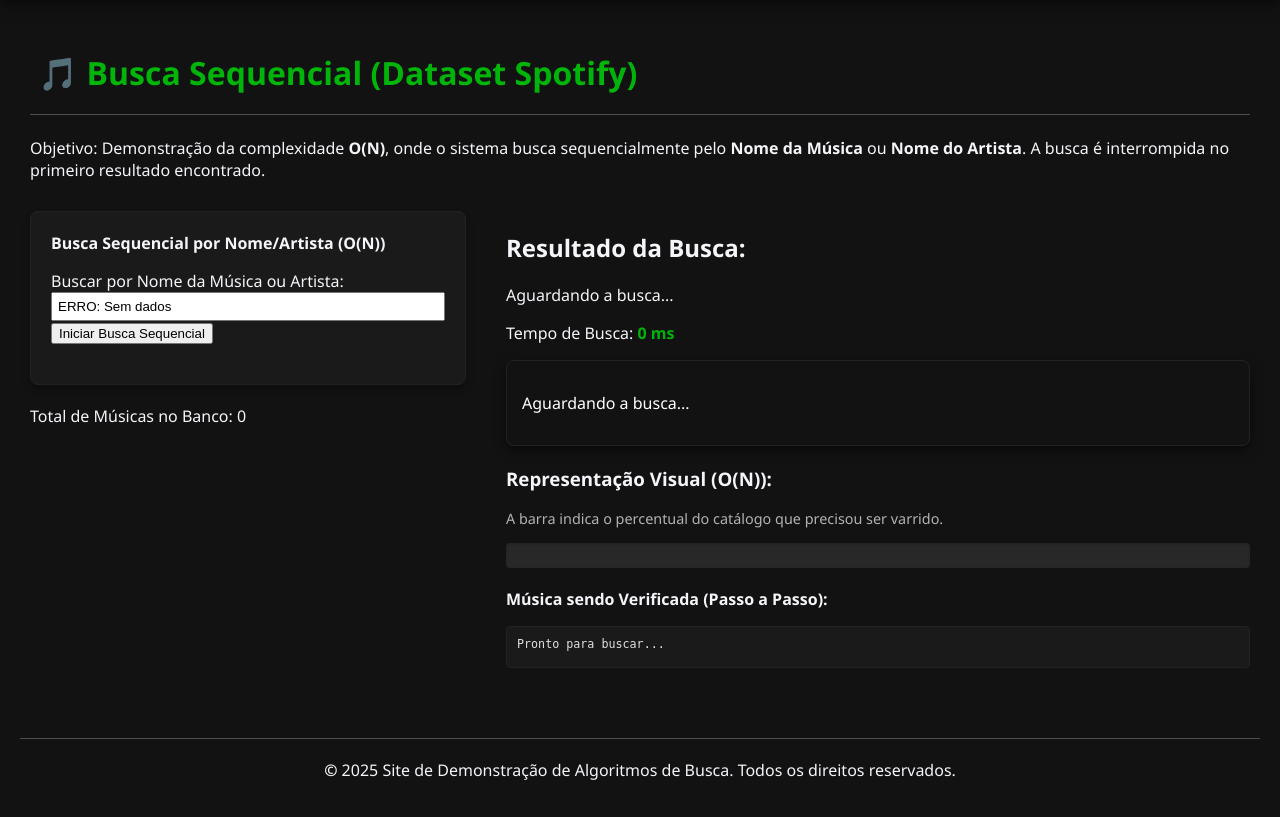
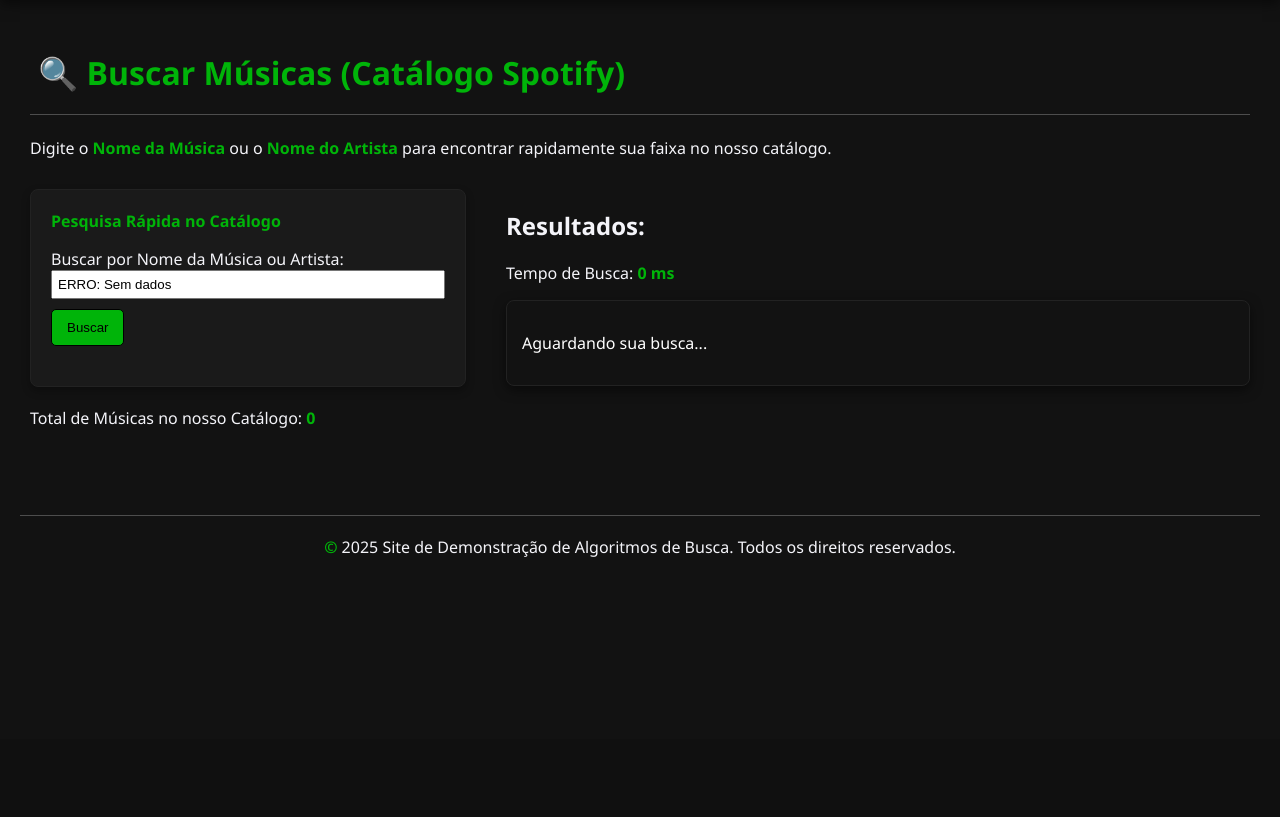
Before and after one commit to EduardoDreiss/trabalhoDana, a Django app: page /buscaSequencial/ in a window 1280 px wide. Shown: the part 61-878 px from the top of the page. After the commit the page ends 618 px from the top, so only its background shows below. Run offline with Django 5.2, Linux system fonts and the light colour scheme; data that the repository does not hold is empty.

Commit message:
tornar mais amigavel ao usuário

```diff
--- a/siteSearch/templates/siteProcura/busca_sequencial.html
+++ b/siteSearch/templates/siteProcura/busca_sequencial.html
@@ -1,20 +1,16 @@
 {% extends 'base.html' %}
 
-{% block title %}Busca Sequencial por Nome/Artista | Músicas Spotify{%endblock %}
-
-{% block content %}
+{% block title %}Resultados da Busca | Música Spotify{%endblock %} {% block content %}
 
 {{dados_para_js|json_script:"spotify-data" }}
 
 <h1 style="color: #00b409">
-   🎵 Busca Sequencial (Dataset Spotify)
+   🔍 Buscar Músicas (Catálogo Spotify)
   <hr style="border-color: #282828" />
 </h1>
 <p>
-  Objetivo: Demonstração da complexidade <strong>O(N)</strong>, onde o sistema
-  busca sequencialmente pelo <strong>Nome da Música</strong> ou
-  <strong>Nome do Artista</strong>. A busca é interrompida no primeiro resultado
-  encontrado.
+  Digite o <strong>Nome da Música</strong> ou o <strong>Nome do Artista</strong> para encontrar
+  rapidamente sua faixa no nosso catálogo.
 </p>
 
 <style>
@@ -89,6 +85,7 @@
   }
 
   .track-number {
+    /* Usado para o ícone de Play/Música */
     font-weight: bold;
     font-size: 1.5em;
     color: #00b409;
@@ -110,49 +107,9 @@
     margin-bottom: 10px;
   }
 
-  #status-steps strong,
+  /* Reintroduzindo cor de destaque para o tempo */
   #time-elapsed strong {
     color: #00b409;
-  }
-
-  /* --- CSS PARA A BARRA DE PROGRESSO VISUAL --- */
-  .progress-visualizer {
-    width: 100%;
-    background-color: #282828;
-    border-radius: 4px;
-    overflow: hidden;
-    height: 25px;
-    box-shadow: inset 0 1px 3px rgba(0, 0, 0, 0.2);
-    margin-bottom: 10px;
-  }
-
-  .progress-bar {
-    height: 100%;
-    width: 0;
-    background-color: #00b409;
-    transition: width 0.8s ease-out;
-    display: flex;
-    align-items: center;
-    justify-content: flex-end;
-  }
-
-  .progress-text {
-    color: black;
-    font-weight: bold;
-    font-size: 0.9em;
-    padding: 0 10px;
-  }
-
-  #current-track-display {
-    margin-top: 15px;
-    padding: 10px;
-    background-color: #1a1a1a;
-    border: 1px solid #222222;
-    border-radius: 4px;
-    font-family: monospace;
-    font-size: 0.9em;
-    color: #e0e0e0;
-    min-height: 20px;
   }
 
   /* responsividade */
@@ -197,7 +154,7 @@
   <div class="column-left">
     <div class="command-box">
       <p style="margin-top: 0">
-        <strong>Busca Sequencial por Nome/Artista (O(N))</strong>
+        <strong>Pesquisa Rápida no Catálogo</strong>
       </p>
       <div class="controls">
         <label for="target">Buscar por Nome da Música ou Artista:</label>
@@ -208,7 +165,7 @@
           style="width: 380px; padding: 5px"
           placeholder="Ex: nome da música ou artista"
         />
-        <button onclick="startSearch()">Iniciar Busca Sequencial</button>
+        <button onclick="startSearch()">Buscar</button>
       </div>
     </div>
 
@@ -216,28 +173,13 @@
   </div>
 
   <div class="column-right">
-    <h2>Resultado da Busca:</h2>
-    <p id="status-steps">Aguardando a busca...</p>
+    <h2>Resultados:</h2>
+
     <p id="time-elapsed">Tempo de Busca: <strong>0 ms</strong></p>
 
     <div id="resultBox" class="result-box">
-      <p id="status">Aguardando a busca...</p>
+      <p id="status">Aguardando sua busca...</p>
     </div>
-
-    <h3>Representação Visual (O(N)):</h3>
-    <p style="color: #b3b3b3; font-size: 0.9em">
-      A barra indica o percentual do catálogo que precisou ser varrido.
-    </p>
-    <div class="progress-visualizer">
-      <div id="progressBar" class="progress-bar">
-        <span id="progressText" class="progress-text">0%</span>
-      </div>
-    </div>
-
-    <p style="margin-top: 20px">
-      <strong>Música sendo Verificada (Passo a Passo):</strong>
-    </p>
-    <div id="current-track-display">Pronto para buscar...</div>
   </div>
 </div>
 <script>
@@ -258,25 +200,31 @@
 
   let isSearching = false;
 
-  // Referências
-  const currentTrackDisplay = document.getElementById("current-track-display");
+  // currentTrackDisplay (mock) mantido para evitar erros no JS que não foi totalmente removido
+  const currentTrackDisplay = { innerHTML: "Pronto para buscar..." };
 
   document.addEventListener("DOMContentLoaded", () => {
-    document.getElementById(
-      "totalRegistros"
-    ).textContent = `Total de Músicas no Banco: ${rawData.length}`;
+    // CORREÇÃO PRINCIPAL: Declarar targetInput
+    const targetInput = document.getElementById("target");
+    const totalRecordsDisplay = document.getElementById("totalRegistros");
+
+    totalRecordsDisplay.innerHTML = `Total de Músicas no nosso Catálogo: <strong>${rawData.length}</strong>`;
 
     // Sugere um valor inicial para teste
     if (rawData.length > 0) {
-      document.getElementById("target").value = rawData[0].track_artist;
+      targetInput.value = rawData[0].track_artist;
     } else {
-      document.getElementById("target").value = "ERRO: Sem dados";
+      targetInput.value = "ERRO: Sem dados";
+    }
+
+    // Adiciona o listener para a tecla Enter
+    targetInput.addEventListener("keydown", function (event) {
+      if (event.key === "Enter" || event.keyCode === 13) {
+        event.preventDefault();
+        startSearch();
       }
     });
-
-  // ----------------------------------------------------------------------------------
-  // FUNÇÕES DE DISPLAY
-  // ----------------------------------------------------------------------------------
+  });
 
   function displayResult(
     statusText,
@@ -286,10 +234,8 @@
     duration = 0
   ) {
     const resultBox = document.getElementById("resultBox");
-    const statusSteps = document.getElementById("status-steps");
+
     const timeElapsed = document.getElementById("time-elapsed");
-
-    statusSteps.innerHTML = `Total de Comparações (Passos): <strong>${comparacoes}</strong>`;
     timeElapsed.innerHTML = `Tempo de Busca: <strong>${duration.toFixed(
       3
     )} ms</strong>`;
@@ -304,11 +250,11 @@
       return;
     }
 
-    // Extrair campos corrigidos
-    const genero = musica.playlist_genre || "N/A";
+    // Extrair campos
+    const genero = musica.playlist_genre || "Gênero Desconhecido";
     const popularidade = musica.track_popularity || "N/A";
 
-    // NOVO: Lógica para formatar Duração (duration_ms) para MM:SS
+    // Lógica para formatar Duração (duration_ms) para MM:SS
     const duracaoMs = musica.duration_ms || 0;
     let duracaoFormatada = "N/A";
 
@@ -319,18 +265,18 @@
       duracaoFormatada = minutos + ":" + (segundos < 10 ? "0" : "") + segundos;
     }
 
-    // Construir o HTML com todos os detalhes
+    // Construir o HTML com todos os detalhes (Ícone de música em vez de número)
     if (success) {
       htmlContent = `
-<p class="result-title">✅ Música ENCONTRADA!</p>
+<p class="result-title">✅ Encontramos o resultado principal!</p>
 <div class="song-info">
-<span class="track-number">1</span>
+<span class="track-number">🎧</span>
 <div class="track-details">
 <p><strong>${musica.track_name}</strong></p>
-<p class="artist-name">${musica.track_artist}</p>
+<p class="artist-name">Artista: ${musica.track_artist}</p>
 <p class="artist-name">
     Gênero: <strong>${genero}</strong> |
-        Pop: ${popularidade} |
+    Popularidade: ${popularidade}% |
     Duração: ${duracaoFormatada}
   </p>
 </div>
@@ -350,43 +296,19 @@
     }
   }
 
-  function updateProgressBar(steps, total) {
-    const progressBar = document.getElementById("progressBar");
-    const progressText = document.getElementById("progressText");
-
-    let percentage = total === 0 ? 0 : (steps / total) * 100;
-
-    if (
-      steps === total &&
-      !document.getElementById("resultBox").classList.contains("found")
-    ) {
-      percentage = 100;
-    }
-
-    percentage = Math.min(100, percentage);
-
-    progressBar.style.width = `${percentage.toFixed(2)}%`;
-    progressText.textContent = `${percentage.toFixed(0)}%`;
-  }
+  function updateProgressBar(steps, total) {}
 
   function resetSearch() {
     isSearching = false;
-    document.getElementById("status-steps").textContent =
-      "Aguardando a busca...";
+
     document.getElementById(
       "time-elapsed"
     ).innerHTML = `Tempo de Busca: <strong>0 ms</strong>`;
+
     document.getElementById("resultBox").innerHTML =
-      '<p id="status">Aguardando a busca...</p>';
+      '<p id="status">Aguardando sua busca...</p>';
     document.getElementById("resultBox").classList.remove("found", "not-found");
-
-    updateProgressBar(0, 1);
-    currentTrackDisplay.innerHTML = "Pronto para buscar...";
   }
-
-  // ----------------------------------------------------------------------------------
-  // 2. LÓGICA DA BUSCA SEQUENCIAL (Nome da Música ou Artista)
-  // ----------------------------------------------------------------------------------
 
   async function startSearch() {
     if (isSearching || rawData.length === 0) return;
@@ -424,19 +346,7 @@
       // Condição de busca: a query é substring do nome da música OU do nome do artista
       const isMatch = trackName.includes(query) || artistName.includes(query);
 
-      if (steps % 100 === 0 || i === 0 || i === totalData - 1 || isMatch) {
-        currentTrackDisplay.innerHTML = `Verificando #${i}: <strong>${currentMusic.track_name}</strong> por ${currentMusic.track_artist}`;
-
-        document.getElementById(
-          "status-steps"
-        ).textContent = `Passo ${steps}: Verificando...`;
-        updateProgressBar(steps, totalData);
-
-        // Adiciona um pequeno delay para visualização do passo a passo
-        if (!isMatch) {
-          await new Promise((resolve) => setTimeout(resolve, 5));
-        }
-      }
+      // Remoção da parte de atualização visual passo a passo (mantida)
 
       if (isMatch) {
         // Regra da Busca Sequencial: Para no primeiro que der match
@@ -444,14 +354,7 @@
         const musica = currentMusic;
         const duration = endTime - startTime;
 
-        displayResult(
-          `Música ENCONTRADA! (no índice ${i})`,
-          steps,
-          true,
-          musica,
-          duration
-        );
-        currentTrackDisplay.innerHTML = `✅ ENCONTRADO em ${steps} passos: <strong>${musica.track_name}</strong>`;
+        displayResult(`Música ENCONTRADA!`, steps, true, musica, duration);
         found = true;
         break; // Interrompe a busca sequencial
       }
@@ -461,18 +364,15 @@
       endTime = performance.now();
       const duration = endTime - startTime;
       displayResult(
-        `"${document
+        `Não encontramos resultados para "${document
           .getElementById("target")
-          .value.trim()}" NÃO ENCONTRADO em todo o catálogo.`,
+          .value.trim()}" no catálogo.`,
         steps,
         false,
         null,
         duration
       );
-      currentTrackDisplay.innerHTML = `❌ Varredura Completa: Nada encontrado após ${steps} passos.`;
     }
-
-    updateProgressBar(steps, totalData);
 
     isSearching = false;
   }
```
Lines whose indentation alone changed are shown as unchanged.
